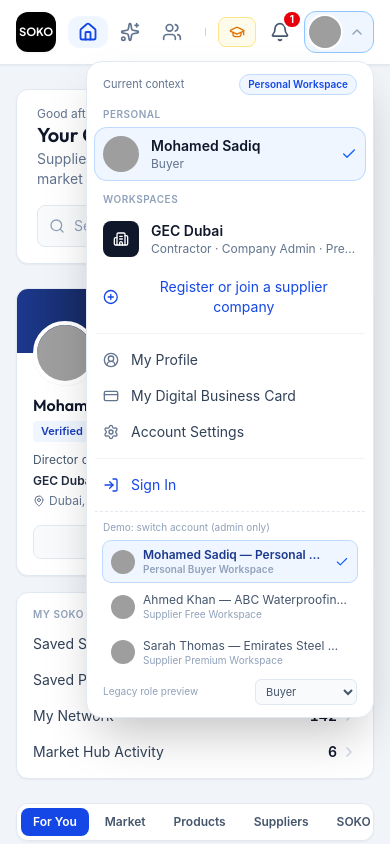
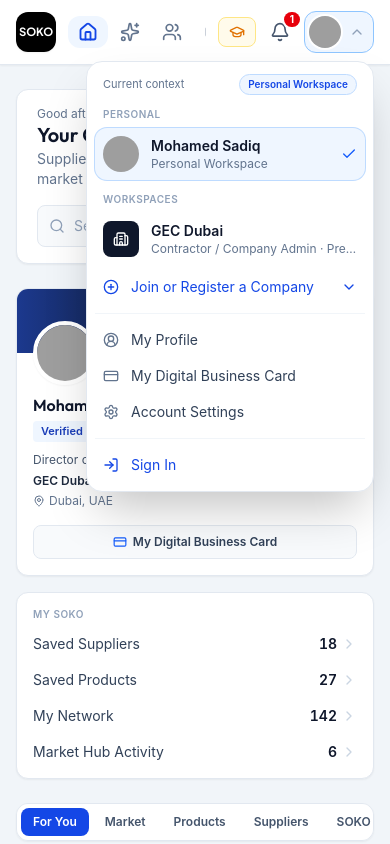
Before and after one commit to sadiqmohamed1-arch/SOKO, a React (Vite) app: page / in a window 390 px wide. Both pictures are taken after a click on the button 339 px from the left and 32 px from the top of the page. Shown: the top 844 px of the page. Built offline with nearby package versions, Linux system fonts and the light colour scheme; grey boxes are pictures that could not be loaded.

Commit message:
Fix account menu identity and replace demo switcher with company onboarding options

```diff
--- a/data/users.json
+++ b/data/users.json
@@ -1,4 +1,24 @@
 [
+  {
+    "id": "usr_1791654547089_b99ue",
+    "name": "Nadia Rahman",
+    "email": "nadia.qa.1791654546@example.com",
+    "passwordHash": "$2b$10$GQ85bZf6YnrhTU.tNkjxGOT7WVL7/FrJXCnom6SGbWfWfNv0Q6Nau",
+    "role": "buyer",
+    "company": "",
+    "title": "Procurement Lead",
+    "phone": "",
+    "tradeLicenseNo": "CN-3161472",
+    "vatTrn": "100935986239025",
+    "avatarUrl": "https://images.unsplash.com/photo-1534528741775-53994a69daeb?w=150&auto=format&fit=crop&q=80",
+    "location": "Dubai, UAE",
+    "isVerified": true,
+    "rewardPoints": 100,
+    "streakDays": 1,
+    "createdAt": "2026-10-10T17:49:07.089Z",
+    "updatedAt": "2026-10-10T17:49:07.089Z",
+    "lastLoginAt": "2026-10-10T17:49:07.089Z"
+  },
   {
     "id": "usr_1791654039203_ry0ki",
     "name": "Omar Saleh",
--- a/src/App.tsx
+++ b/src/App.tsx
@@ -1,6 +1,6 @@
 import React, { useState, useEffect, useCallback, useMemo } from 'react';
 import { companyById, companyUser, effectiveRole, loadSupplierStore, membershipsOfUser, saveSupplierStore, syncDirectory } from './data/supplierStore';
-import { DEMO_ACCOUNTS, DemoAccount, roleMeta, SupplierStore } from './data/supplierTypes';
+import { DemoAccount, roleMeta, SupplierStore } from './data/supplierTypes';
 import { leaveCompany, setTier } from './data/supplierService';
 import { marketWorkspaceFor, planToTier, syncMarketPlans } from './data/supplierMarket';
 import { PLANS } from './data/marketHubCatalog';
@@ -253,9 +253,16 @@ function MainApp() {
     }
   };
 
-  // Sync authUser to currentUser when authenticated
+  // Sync authUser to currentUser when authenticated. The authenticated user id is the single source of identity.
+  const identityIdRef = React.useRef(currentUser.id);
+  identityIdRef.current = currentUser.id;
   useEffect(() => {
     if (authUser) {
+      // A different person must never inherit the previous person's company workspace or tab.
+      if (authUser.id !== identityIdRef.current) {
+        setActiveWorkspaceId('personal');
+        setActiveTab('feed');
+      }
       setCurrentUser((prev) => ({
         ...prev,
         id: authUser.id,
@@ -493,15 +500,9 @@ function MainApp() {
     }
   }, [currentUser.role, activeTab]);
 
-  const [activeDemoAccountId, setActiveDemoAccountId] = useState<string>(() => {
-    const saved = localStorage.getItem('soko_demo_account');
-    // Retired personas (e.g. the duplicate GEC entry) resolve to their canonical account.
-    return saved && DEMO_ACCOUNTS.some((a) => a.id === saved) ? saved : 'demo_mohamed';
-  });
-
+  // Retained for a future authorized internal demo mechanism; it is intentionally not exposed in the user menu.
   const switchDemoAccount = useCallback((account: DemoAccount) => {
     localStorage.setItem('soko_demo_account', account.id);
-    setActiveDemoAccountId(account.id);
     setCurrentUser((prev) => ({
       ...prev,
       id: account.userId,
@@ -901,12 +902,14 @@ function MainApp() {
 
   // Corporate workspaces get appended here once the Buyer joins a Contractor/Developer company.
   const buyerWorkspaces: Workspace[] = [
-    { id: 'personal', kind: 'personal', name: currentUser.name, roleLabel: 'Buyer' },
-    ...companyMemberships.flatMap((m): Workspace[] => {
-      const c = companyById(supplierStore, m.companyId);
-      if (!c) return [];
-      return [{ id: `company:${c.id}`, kind: 'corporate', name: c.profile.tradingName, roleLabel: `${c.kind === 'contractor' ? 'Contractor' : 'Supplier'} · ${roleMeta(m.role).label}${c.tier === 'premium' ? ' · Premium' : ''}` }];
-    }),
+    { id: 'personal', kind: 'personal', name: currentUser.name, roleLabel: 'Personal Workspace' },
+    ...companyMemberships
+      .filter((m, i, all) => all.findIndex((other) => other.companyId === m.companyId) === i)
+      .flatMap((m): Workspace[] => {
+        const c = companyById(supplierStore, m.companyId);
+        if (!c) return [];
+        return [{ id: `company:${c.id}`, kind: 'corporate', name: c.profile.tradingName, roleLabel: `${c.kind === 'contractor' ? 'Contractor' : 'Supplier'} / ${roleMeta(m.role).label}${c.tier === 'premium' ? ' · Premium' : ''}` }];
+      }),
   ];
 
   if (viewMode === 'landing') {
@@ -942,16 +945,12 @@ function MainApp() {
           workspaces={buyerWorkspaces}
           activeWorkspaceId={activeWorkspaceId}
           onSwitchWorkspace={switchWorkspace}
-          onOpenSupplierOnboarding={() => { setOnboardingIntent('supplier'); setActiveTab('supplier-onboarding'); }}
+          onOpenCompanyOnboarding={(intent) => { setOnboardingIntent(intent); setActiveTab('supplier-onboarding'); }}
           onOpenProfile={() => {
             setCardMode('edit');
             setActiveTab('card');
           }}
           onOpenBusinessCard={() => openNetwork('cards')}
-          onSwitchDemoRole={handleRoleChange}
-          demoAccounts={DEMO_ACCOUNTS}
-          activeDemoAccountId={activeDemoAccountId}
-          onSwitchDemoAccount={switchDemoAccount}
           isAuthenticated={isAuthenticated}
           onLogout={logout}
           onOpenAuthModal={(mode) => {
--- a/src/components/BuyerNavbar.tsx
+++ b/src/components/BuyerNavbar.tsx
@@ -34,8 +34,7 @@ import {
   ShieldCheck,
 } from 'lucide-react';
 import { SokoLogo } from './SokoLogo';
-import { Conversation, UserProfile, UserRole, Workspace } from '../types';
-import { DemoAccount } from '../data/supplierTypes';
+import { Conversation, UserProfile, Workspace } from '../types';
 import { NotificationFilter, SokoNotification } from '../data/notificationStore';
 
 interface BuyerNavbarProps {
@@ -49,14 +48,10 @@ interface BuyerNavbarProps {
   onSwitchWorkspace: (workspaceId: string) => void;
   onOpenProfile: () => void;
   onOpenBusinessCard: () => void;
-  onSwitchDemoRole: (role: UserRole) => void;
-  demoAccounts?: DemoAccount[];
-  activeDemoAccountId?: string;
-  onSwitchDemoAccount?: (account: DemoAccount) => void;
   isAuthenticated?: boolean;
   onLogout?: () => void;
   onOpenAuthModal?: (mode: 'login' | 'signup') => void;
-  onOpenSupplierOnboarding?: () => void;
+  onOpenCompanyOnboarding?: (intent: CompanyOnboardingIntent) => void;
   notifications: SokoNotification[];
   unreadNotificationCount: number;
   onMarkNotificationRead: (id: string) => void;
@@ -64,6 +59,14 @@ interface BuyerNavbarProps {
 }
 
 type OpenMenu = 'none' | 'notifications' | 'profile' | 'sections';
+
+export type CompanyOnboardingIntent = 'join' | 'supplier' | 'contractor';
+
+const COMPANY_ONBOARDING_OPTIONS: { intent: CompanyOnboardingIntent; label: string }[] = [
+  { intent: 'join', label: 'Join an Existing Company' },
+  { intent: 'supplier', label: 'Register a Supplier Company' },
+  { intent: 'contractor', label: 'Register a Contractor / Developer Company' },
+];
 
 const NAV_ITEMS = [
   { id: 'feed', label: 'Home', icon: Home },
@@ -162,20 +165,20 @@ export const BuyerNavbar: React.FC<BuyerNavbarProps> = ({
   onSwitchWorkspace,
   onOpenProfile,
   onOpenBusinessCard,
-  onSwitchDemoRole,
-  demoAccounts,
-  activeDemoAccountId,
-  onSwitchDemoAccount,
   isAuthenticated,
   onLogout,
   onOpenAuthModal,
-  onOpenSupplierOnboarding,
+  onOpenCompanyOnboarding,
   notifications,
   unreadNotificationCount,
   onMarkNotificationRead,
   onMarkAllNotificationsRead,
 }) => {
   const [openMenu, setOpenMenu] = useState<OpenMenu>('none');
+  const [companyOptionsOpen, setCompanyOptionsOpen] = useState(false);
+  useEffect(() => {
+    if (openMenu !== 'profile') setCompanyOptionsOpen(false);
+  }, [openMenu]);
   const [notifFilter, setNotifFilter] = useState<NotificationFilter>('all');
   const [tip, setTip] = useState<{ label: string; x: number; y: number } | null>(null);
   const showTip = (label: string) => (e: React.SyntheticEvent<HTMLElement>) => {
@@ -517,15 +520,35 @@ export const BuyerNavbar: React.FC<BuyerNavbarProps> = ({
                 </>
               )}
 
-              {onOpenSupplierOnboarding && (
-                <button
-                  type="button"
-                  onClick={() => go(onOpenSupplierOnboarding)}
-                  className="mt-1 w-full flex items-center gap-3 px-2 py-2 rounded-lg text-sm text-blue-700 hover:bg-blue-50 transition-colors cursor-pointer"
-                >
-                  <PlusCircle className="w-4 h-4" />
-                  Register or join a supplier company
-                </button>
+              {onOpenCompanyOnboarding && (
+                <div className="mt-1">
+                  <button
+                    type="button"
+                    aria-expanded={companyOptionsOpen}
+                    aria-controls="company-onboarding-options"
+                    onClick={() => setCompanyOptionsOpen((o) => !o)}
+                    className="w-full flex items-center gap-3 px-2 py-2 rounded-lg text-sm text-blue-700 hover:bg-blue-50 transition-colors cursor-pointer"
+                  >
+                    <PlusCircle className="w-4 h-4" />
+                    <span className="flex-1 text-left">Join or Register a Company</span>
+                    <ChevronDown className={`w-4 h-4 transition-transform ${companyOptionsOpen ? 'rotate-180' : ''}`} />
+                  </button>
+                  {companyOptionsOpen && (
+                    <ul id="company-onboarding-options" className="flex flex-col pl-7">
+                      {COMPANY_ONBOARDING_OPTIONS.map((option) => (
+                        <li key={option.intent}>
+                          <button
+                            type="button"
+                            onClick={() => go(() => onOpenCompanyOnboarding(option.intent))}
+                            className="w-full px-2 py-1.5 rounded-lg text-left text-sm text-slate-700 hover:bg-slate-50 hover:text-slate-900 transition-colors cursor-pointer"
+                          >
+                            {option.label}
+                          </button>
+                        </li>
+                      ))}
+                    </ul>
+                  )}
+                </div>
               )}
 
               {companyMode && (
@@ -591,59 +614,6 @@ export const BuyerNavbar: React.FC<BuyerNavbarProps> = ({
                   Sign In
                 </button>
               )}
-
-              {demoAccounts && onSwitchDemoAccount && (
-                <div className="mt-2 pt-2 border-t border-dashed border-slate-200 px-2 pb-1">
-                  <p className="text-[10px] text-slate-400 mb-1.5">Demo: switch account (admin only)</p>
-                  <div className="flex flex-col gap-1">
-                    {demoAccounts.map((acct) => (
-                      <button
-                        key={acct.id}
-                        type="button"
-                        onClick={() => go(() => onSwitchDemoAccount(acct))}
-                        className={`w-full flex items-center gap-2 px-2 py-1.5 rounded-lg text-left text-xs transition-colors cursor-pointer ${activeDemoAccountId === acct.id ? 'bg-blue-50 ring-1 ring-blue-200 text-blue-900 font-semibold' : 'text-slate-600 hover:bg-slate-50'}`}
-                      >
-                        <img src={acct.avatarUrl} alt="" className="w-6 h-6 rounded-full object-cover shrink-0" />
-                        <div className="min-w-0 flex-1">
-                          <p className="truncate">{acct.label}</p>
-                          <p className="text-[10px] text-slate-400 truncate">{acct.description}</p>
-                        </div>
-                        {activeDemoAccountId === acct.id && <Check className="w-3.5 h-3.5 text-blue-600 shrink-0" />}
-                      </button>
-                    ))}
-                  </div>
-                  <div className="mt-1.5 flex items-center justify-between gap-2">
-                    <span className="text-[10px] text-slate-400">Legacy role preview</span>
-                    <select
-                      id="role-persona-select"
-                      value={currentUser.role}
-                      onChange={(e) => go(() => onSwitchDemoRole(e.target.value as UserRole))}
-                      className="text-[11px] px-1.5 py-1 rounded-md border border-slate-200 bg-slate-50 text-slate-600 cursor-pointer focus:outline-hidden"
-                    >
-                      <option value="buyer">Buyer</option>
-                      <option value="supplier">Supplier</option>
-                      <option value="contractor">Contractor</option>
-                      <option value="admin">Super Admin</option>
-                    </select>
-                  </div>
-                </div>
-              )}
-              {(!demoAccounts || !onSwitchDemoAccount) && (
-                <div className="mt-2 pt-2 border-t border-dashed border-slate-200 px-2 pb-1 flex items-center justify-between gap-2">
-                  <span className="text-[10px] text-slate-400">Demo: preview portal</span>
-                  <select
-                    id="role-persona-select"
-                    value={currentUser.role}
-                    onChange={(e) => go(() => onSwitchDemoRole(e.target.value as UserRole))}
-                    className="text-[11px] px-1.5 py-1 rounded-md border border-slate-200 bg-slate-50 text-slate-600 cursor-pointer focus:outline-hidden"
-                  >
-                    <option value="buyer">Buyer</option>
-                    <option value="supplier">Supplier</option>
-                    <option value="contractor">Contractor</option>
-                    <option value="admin">Super Admin</option>
-                  </select>
-                </div>
-              )}
             </div>
           )}
         </div>
```
